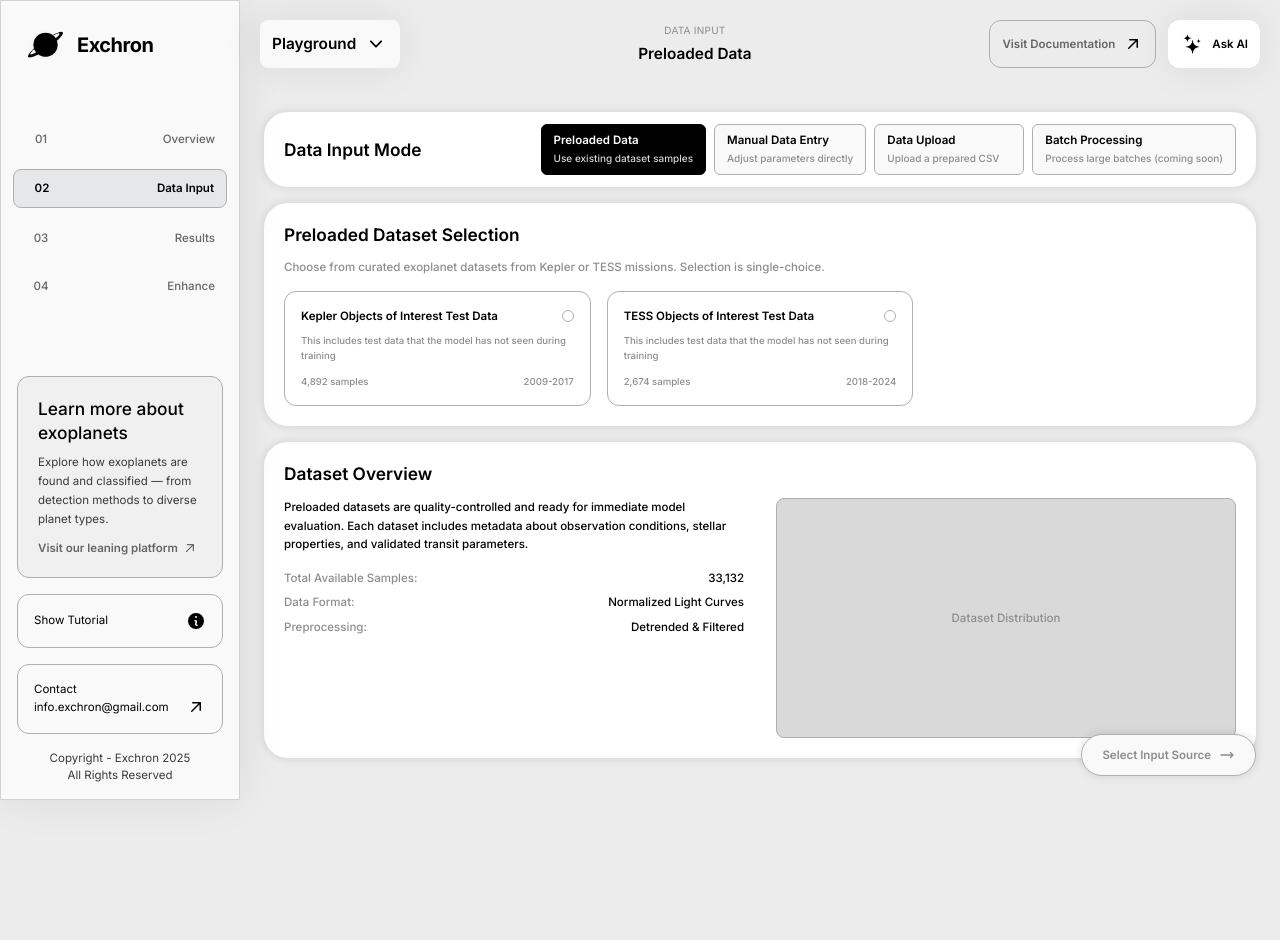
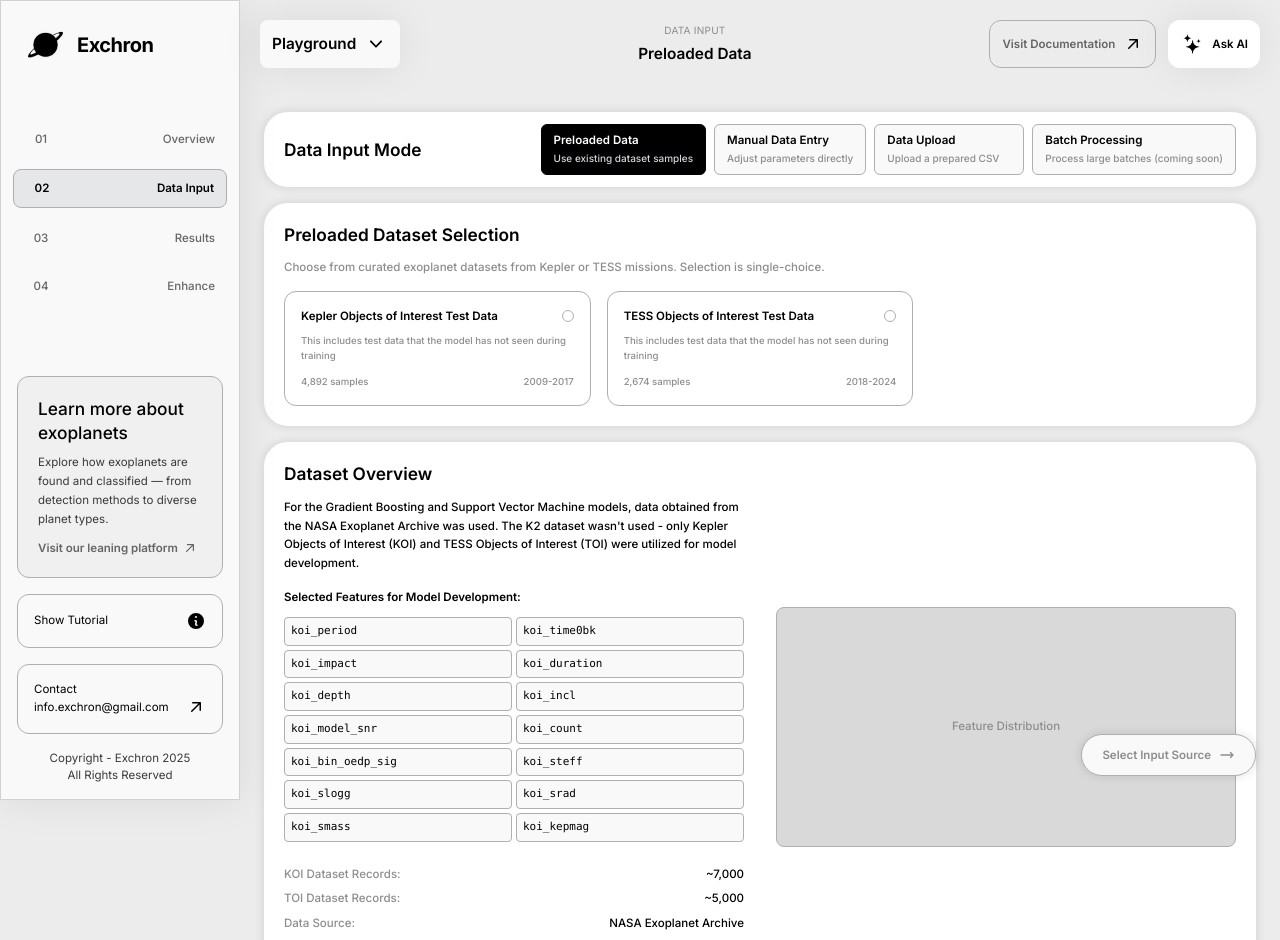
Before and after one commit to Exchron/exchron-dashboard, a Next.js app: page /dashboard/playground/data-input in a window 1280 px wide. Shown: the top 940 px of the page. Before the commit the page ends 800 px from the top, so only its background shows below. Built offline with nearby package versions, Linux system fonts and the light colour scheme.

Commit message:
ui updated

```diff
--- a/src/components/dashboard/playground/datainput.tsx
+++ b/src/components/dashboard/playground/datainput.tsx
@@ -1367,38 +1367,66 @@ export default function DataInputTab() {
 							<div className="grid grid-cols-1 lg:grid-cols-2 gap-8">
 								<div>
 									<p className="leading-relaxed text-sm mb-4">
-										Preloaded datasets are quality-controlled and ready for
-										immediate model evaluation. Each dataset includes metadata
-										about observation conditions, stellar properties, and
-										validated transit parameters.
+										For the Gradient Boosting and Support Vector Machine models, data obtained from the NASA Exoplanet Archive was used. The K2 dataset wasn't used - only Kepler Objects of Interest (KOI) and TESS Objects of Interest (TOI) were utilized for model development.
 									</p>
+
+									<div className="mb-6">
+										<h4 className="text-sm font-semibold mb-3 text-black">Selected Features for Model Development:</h4>
+										<div className="grid grid-cols-1 md:grid-cols-2 gap-1 text-xs">
+											{[
+												'koi_period',
+												'koi_time0bk',
+												'koi_impact',
+												'koi_duration',
+												'koi_depth',
+												'koi_incl',
+												'koi_model_snr',
+												'koi_count',
+												'koi_bin_oedp_sig',
+												'koi_steff',
+												'koi_slogg',
+												'koi_srad',
+												'koi_smass',
+												'koi_kepmag'
+											].map((feature) => (
+												<div key={feature} className="flex items-center gap-2 p-1.5 bg-[var(--input-background)] rounded border border-[var(--input-border)]">
+													<span className="font-mono text-[11px]">{feature}</span>
+												</div>
+											))}
+										</div>
+									</div>
+
 									<div className="space-y-2 text-sm">
 										<div className="flex justify-between">
 											<span className="text-[var(--text-secondary)]">
-												Total Available Samples:
+												KOI Dataset Records:
 											</span>
-											<span className="font-medium">33,132</span>
+											<span className="font-medium">~7,000</span>
 										</div>
 										<div className="flex justify-between">
 											<span className="text-[var(--text-secondary)]">
-												Data Format:
+												TOI Dataset Records:
 											</span>
-											<span className="font-medium">
-												Normalized Light Curves
-											</span>
+											<span className="font-medium">~5,000</span>
 										</div>
 										<div className="flex justify-between">
 											<span className="text-[var(--text-secondary)]">
-												Preprocessing:
+												Data Source:
 											</span>
-											<span className="font-medium">Detrended & Filtered</span>
+											<span className="font-medium">NASA Exoplanet Archive</span>
+										</div>
+										<div className="flex justify-between">
+											<span className="text-[var(--text-secondary)]">
+												Features Used:
+											</span>
+											<span className="font-medium">14 Selected Parameters</span>
 										</div>
 									</div>
 								</div>
 								<div className="flex items-center justify-center">
 									<div className="bg-[var(--placeholder-color)] h-[240px] w-full rounded-lg border border-[var(--input-border)] flex items-center justify-center">
 										<span className="text-[var(--text-secondary)] text-sm">
-											Dataset Distribution
+											Feature Distribution
 										</span>
 									</div>
 								</div>
@@ -1568,38 +1596,73 @@ export default function DataInputTab() {
 							<div className="grid grid-cols-1 lg:grid-cols-2 gap-8">
 								<div>
 									<p className="leading-relaxed text-sm mb-4">
-										Preloaded datasets are quality-controlled and ready for
-										immediate model evaluation. Each dataset includes metadata
-										about observation conditions, stellar properties, and
-										validated transit parameters.
+										For training and validation, a selected set of KOI were taken due to time constraints and larger training times required for both CNNs & DNNs. The randomly selected 2,000 targets were chosen by looking at data quality, ensuring 1,000 are exoplanets and 1,000 are not exoplanets.
 									</p>
+
+									<p className="leading-relaxed text-sm mb-4">
+										For the selected 2,000 data records, extracted features were downloaded using NASA Exoplanet Archive, and then using the LightKurve package for Python, all the light curve FITS files were obtained. From these light curve files, a set of unique features were extracted.
+									</p>
+
+									<div className="mb-6">
+										<h4 className="text-sm font-semibold mb-3 text-black">Data Components Used:</h4>
+										<div className="space-y-1 text-xs">
+											{[
+												'Raw light curves',
+												'Light curve extracted features',
+												'Kepler extracted features',
+												'Stellar properties'
+											].map((component) => (
+												<div key={component} className="flex items-center gap-2 p-1.5 bg-[var(--input-background)] rounded border border-[var(--input-border)]">
+													<div className="w-2 h-2 bg-black rounded-full flex-shrink-0"></div>
+													<span className="text-[11px]">{component}</span>
+												</div>
+											))}
+										</div>
+									</div>
+
+									<div className="p-3 bg-blue-50 border border-blue-200 rounded-lg mb-4">
+										<p className="text-xs text-blue-800 leading-relaxed">
+											<strong>Note:</strong> Both for training and predictions, the raw light curve data and extracted features are used. This is why manual uploading is disabled for these models.
+										</p>
+									</div>
+
 									<div className="space-y-2 text-sm">
 										<div className="flex justify-between">
 											<span className="text-[var(--text-secondary)]">
 												Total Available Samples:
 											</span>
-											<span className="font-medium">33,132</span>
+											<span className="font-medium">2,000</span>
 										</div>
 										<div className="flex justify-between">
 											<span className="text-[var(--text-secondary)]">
-												Data Format:
+												Class Balance:
 											</span>
-											<span className="font-medium">
-												Normalized Light Curves
+											<span className="font-medium">1,000 each (50/50)</span>
+										</div>
+										<div className="flex justify-between">
+											<span className="text-[var(--text-secondary)]">
+												Data Source:
 											</span>
+											<span className="font-medium">NASA Exoplanet Archive</span>
 										</div>
 										<div className="flex justify-between">
 											<span className="text-[var(--text-secondary)]">
 												Preprocessing:
 											</span>
-											<span className="font-medium">Detrended & Filtered</span>
+											<span className="font-medium">LightKurve Package</span>
 										</div>
+									</div>
+
+									<div className="mt-4 text-xs text-[var(--text-secondary)]">
+										<p>
+											<strong>Preprocessing:</strong> A separate light curve preprocessing was concluded during the extraction. For more information, see the original GitHub repository.
+										</p>
 									</div>
 								</div>
 								<div className="flex items-center justify-center">
 									<div className="bg-[var(--placeholder-color)] h-[240px] w-full rounded-lg border border-[var(--input-border)] flex items-center justify-center">
 										<span className="text-[var(--text-secondary)] text-sm">
-											Dataset Distribution
+											Light Curve Distribution
 										</span>
 									</div>
 								</div>
```
